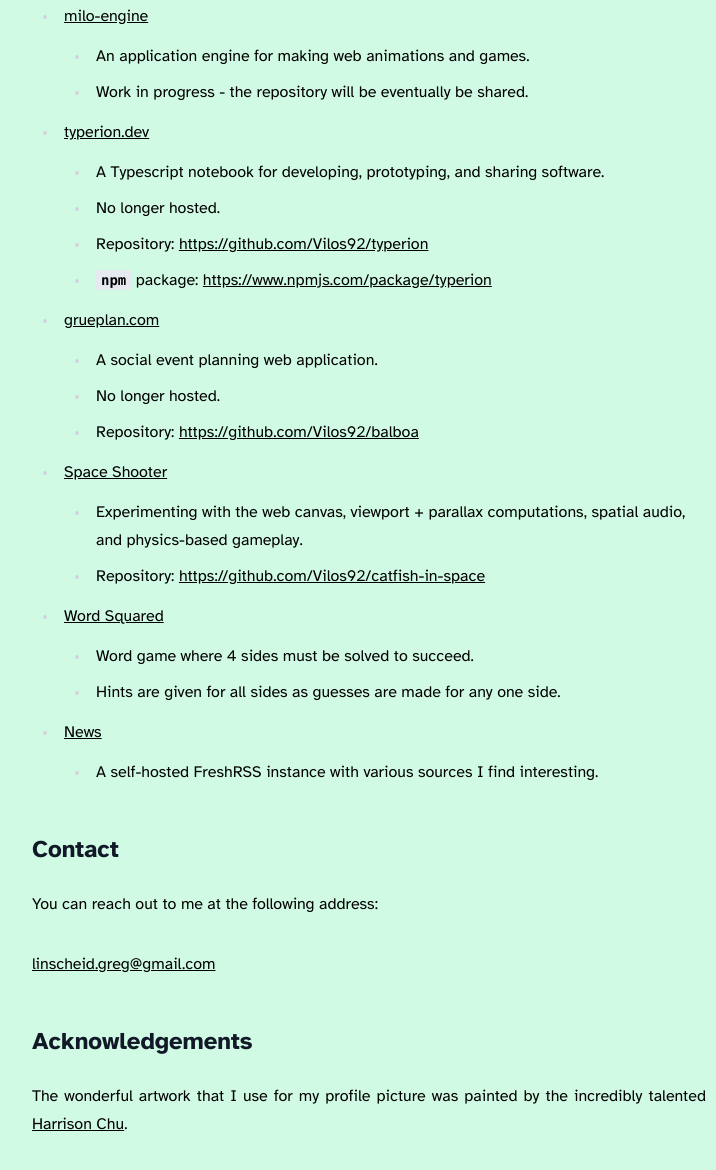
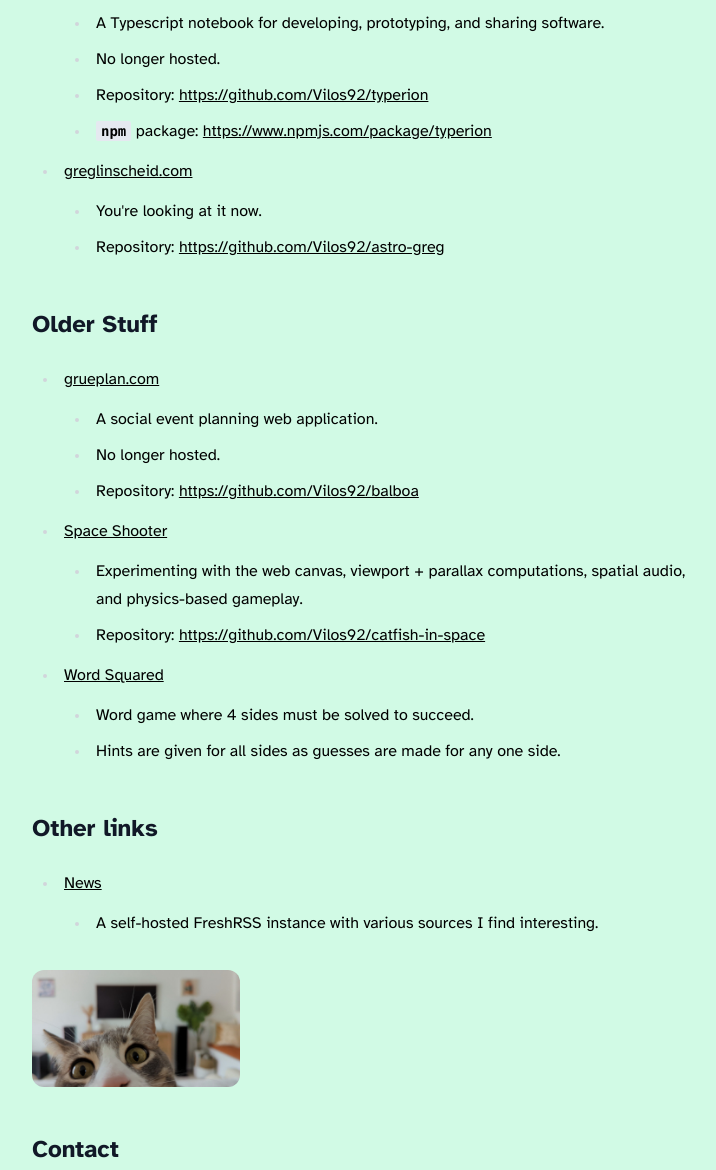
Before and after one commit to Vilos92/astro-greg, an Astro site: page / in a window 1280 px wide. Shown: the part 1008-2178 px from the top of the page, without its empty margins (268-984 px from the left). Built offline with nearby package versions, Linux system fonts and the light colour scheme; Astro itself is replaced by a stand-in of ours.

Commit message:
:shirt: Add your own home page

```diff
--- a/src/pages/index.mdx
+++ b/src/pages/index.mdx
@@ -27,8 +27,6 @@
 
 ## Blog
 
-<img src="/blog/hello-world.jpg" alt="Milo" class="w-52" />
-
 If I write anything, you can find it in [my blog](/blog)
 
 This is the latest entry: <a href={`/blog/${post.slug}/`}>{post.data.title}</a>
@@ -45,6 +43,12 @@
   - No longer hosted.
   - Repository: [https://github.com/Vilos92/typerion](https://github.com/Vilos92/typerion)
   - `npm` package: [https://www.npmjs.com/package/typerion](https://www.npmjs.com/package/typerion)
+- [greglinscheid.com](https://github.com/Vilos92/astro-greg)
+  - You're looking at it now.
+  - Repository: [https://github.com/Vilos92/astro-greg](https://github.com/Vilos92/astro-greg)
+
+## Older Stuff
+
 - [grueplan.com](https://github.com/Vilos92/balboa)
   - A social event planning web application.
   - No longer hosted.
@@ -55,8 +59,13 @@
 - [Word Squared](https://word-squared.vercel.app/)
   - Word game where 4 sides must be solved to succeed.
   - Hints are given for all sides as guesses are made for any one side.
+
+## Other links
+
 - [News](http://news.greglinscheid.com)
   - A self-hosted FreshRSS instance with various sources I find interesting.
+
+<img src="/blog/hello-world.jpg" alt="Milo" class="w-52" />
 
 ## Contact
 
```
